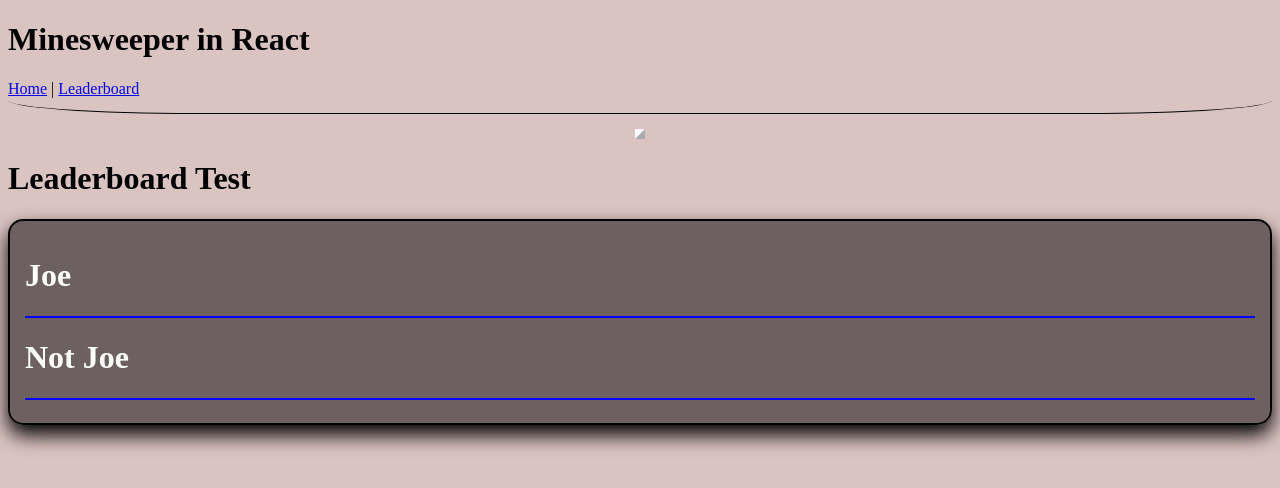
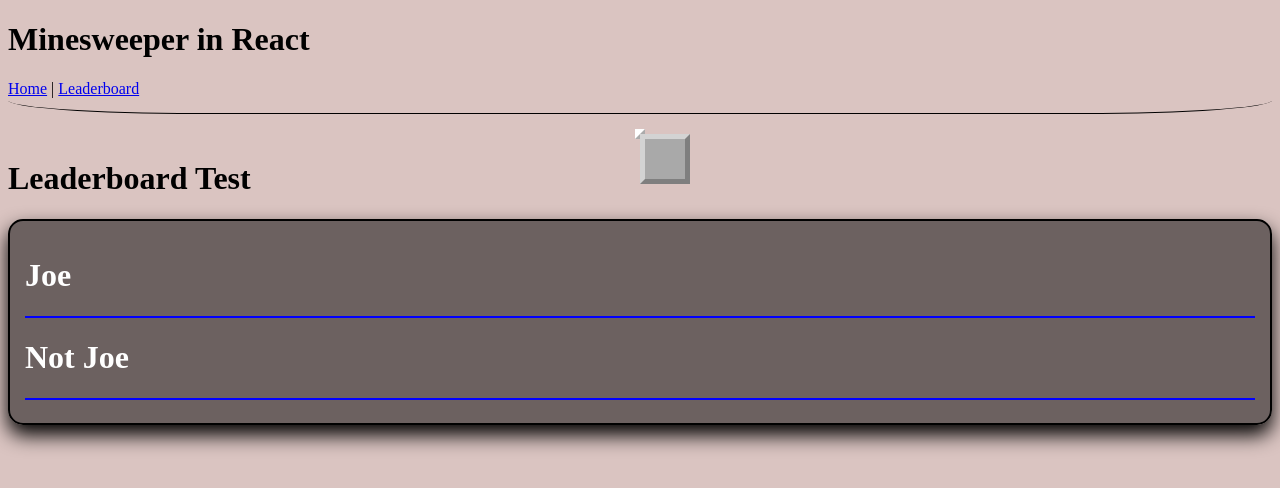
Before and after one commit to joepritch/minesweeperJSX, a React app: page /#/ in a window 1280 px wide. Both pictures are taken after typing "5", "5", "5" into the empty fields and a click on the button "Generate". Shown: the top 488 px of the page. Built offline with nearby package versions, Linux system fonts and the light colour scheme; a web font is replaced by a local one.

Commit message:
add a plan for a refactor of the component layout

```diff
--- a/src/components/App.jsx
+++ b/src/components/App.jsx
@@ -1,7 +1,5 @@
 import React from 'react';
 import Header from './Header';
-import Minefield from './Minefield';
-import DefineGame from './DefineGame';
 import ContentContainer from './ContentContainer';
 import randColor from './RandColor';
 import Leaderboard from './Leaderboard';
--- a/src/components/Cell.jsx
+++ b/src/components/Cell.jsx
@@ -1,15 +1,15 @@
 import React from 'react';
 import PropTypes from 'prop-types';
-import randColor from './RandColor';
 
 function Cell(props){
-
+  console.log("cells loaded");
 
   return(
-    <div id={props.id} className="cell">
+    <div className="cell">
       <style jsx>{`
           .cell{
-            grid-column: ${props.id};
+            grid-column: ${props.yPOS};
+            grid-row: ${props.xPOS};
             width:50px;
             height:50px;
             border:outset 5px lightgrey;
@@ -22,14 +22,10 @@ function Cell(props){
             border:solid 1px darkgrey;
           }
           `}</style>
-      <h1>{props.mine} {props.id}</h1>
+      <h1>{props.mine}</h1>
     </div>
   );
 }
 
-Cell.propTypes = {
-  mine: PropTypes.number.isRequired,
-  id: PropTypes.number.isRequired
-};
 
 export default Cell;
--- a/src/components/DefineGame.jsx
+++ b/src/components/DefineGame.jsx
@@ -23,7 +23,7 @@ function DefineGame(props){
         <button type='submit'>Generate</button>
       </form>
     </div>
-  )
+  );
 }
 
 export default DefineGame;
--- a/src/components/Minefield.jsx
+++ b/src/components/Minefield.jsx
@@ -11,26 +11,23 @@ class Minefield extends React.Component{
         width: 0,
         mines: 0
       },
-      cellArray: []
+      cellArray: [{xPOS: 0, yPOS: 0, mine:false}]
     };
   }
 
   generateCells(){
     var cellCount = (this.state.minefield.height * this.state.minefield.width);
-    var mineCount = this.state.minefield.mines;
     var newCellArray = [];
-    var cell = {};
     for (var i = 0; i < cellCount; i++) {
-      var y = Math.ceil((i/this.state.minefield.width));
+      var y = Math.floor((i/this.state.minefield.width));
       var x = i % this.state.minefield.width;
-      var cell = {xPOS: x, yPOS: y, mine: false}
+      var cell = {xPOS: x, yPOS: y, mine: false};
       newCellArray.push(cell);
     }
-    this.setState({cellArray: newCellArray})
   }
 
   componentWillReceiveProps(props){
-    var newMinefield = Object.assign({}, this.state.minefield)
+    var newMinefield = Object.assign({}, this.state.minefield);
     newMinefield.height = props.minefieldSpecs.height;
     newMinefield.width = props.minefieldSpecs.width;
     newMinefield.mines = props.minefieldSpecs.mines;
@@ -38,16 +35,15 @@ class Minefield extends React.Component{
     this.generateCells();
   }
 
-  componentDidMount(){
-  }
 
-  render(props){
+  render(){
     return(
       <div>
         <style jsx>{`
           .minefield{
             display: grid;
             width: ${this.state.minefield.width * 50}px;
+            height: ${this.state.minefield.height * 50}px;
             grid-template-columns: repeat(${this.state.minefield.height}, 50px);
             grid-template-rows: repeat(${this.state.minefield.width}, 50px);
             border: outset 5px white;
@@ -57,7 +53,14 @@ class Minefield extends React.Component{
           }
           `}</style>
         <div className='minefield'>
-
+          {this.state.cellArray.map((cell, index) =>
+            <Cell
+              xPOS = {cell.xPOS}
+              yPOS = {cell.yPOS}
+              mine = {cell.mine}
+              key = {index}
+              />
+          )}
         </div>
         <Leaderboard/>
       </div>
```
Also changed, not shown: 1 other file (tests, documents, lock files or other folders).
